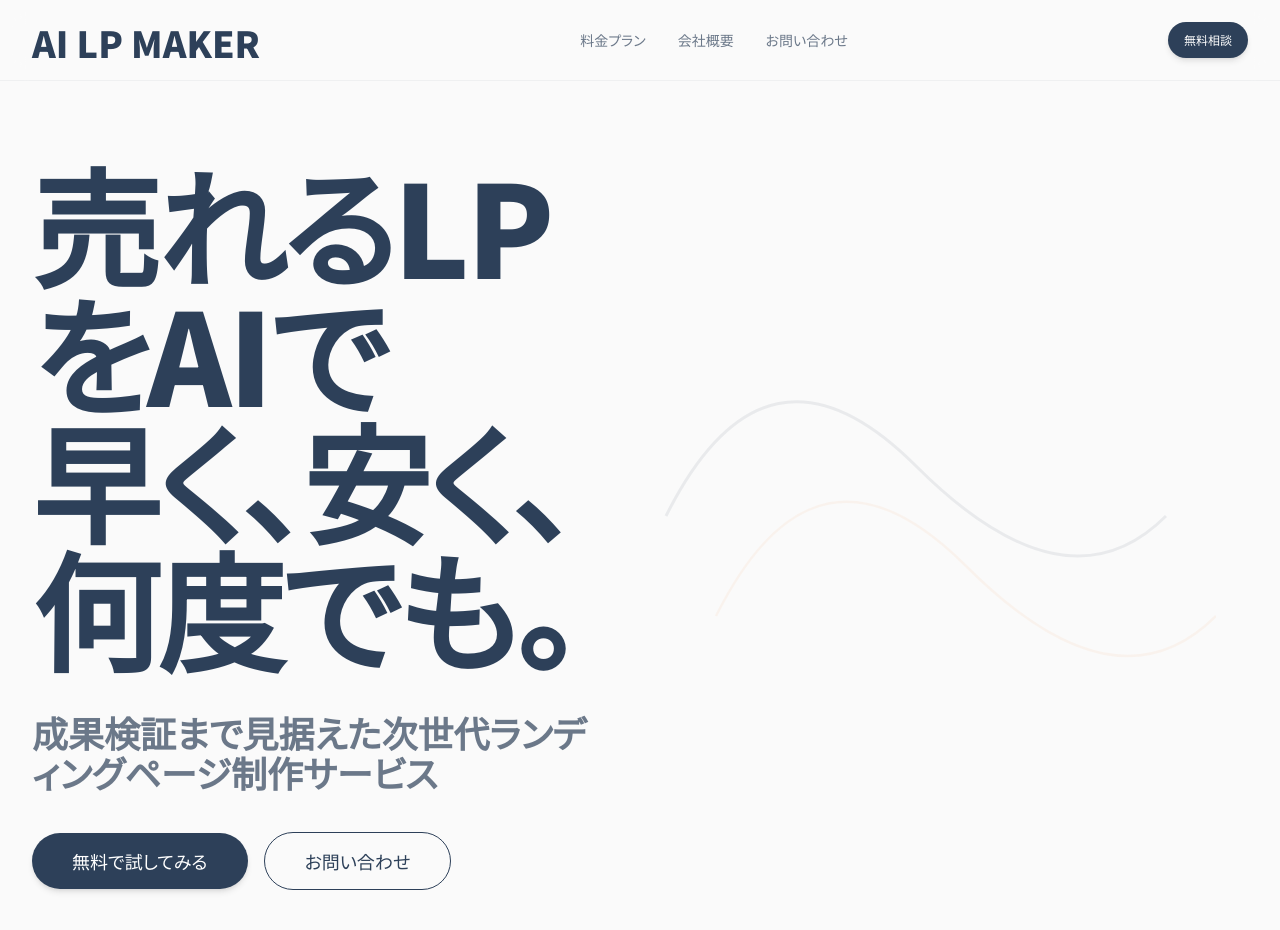
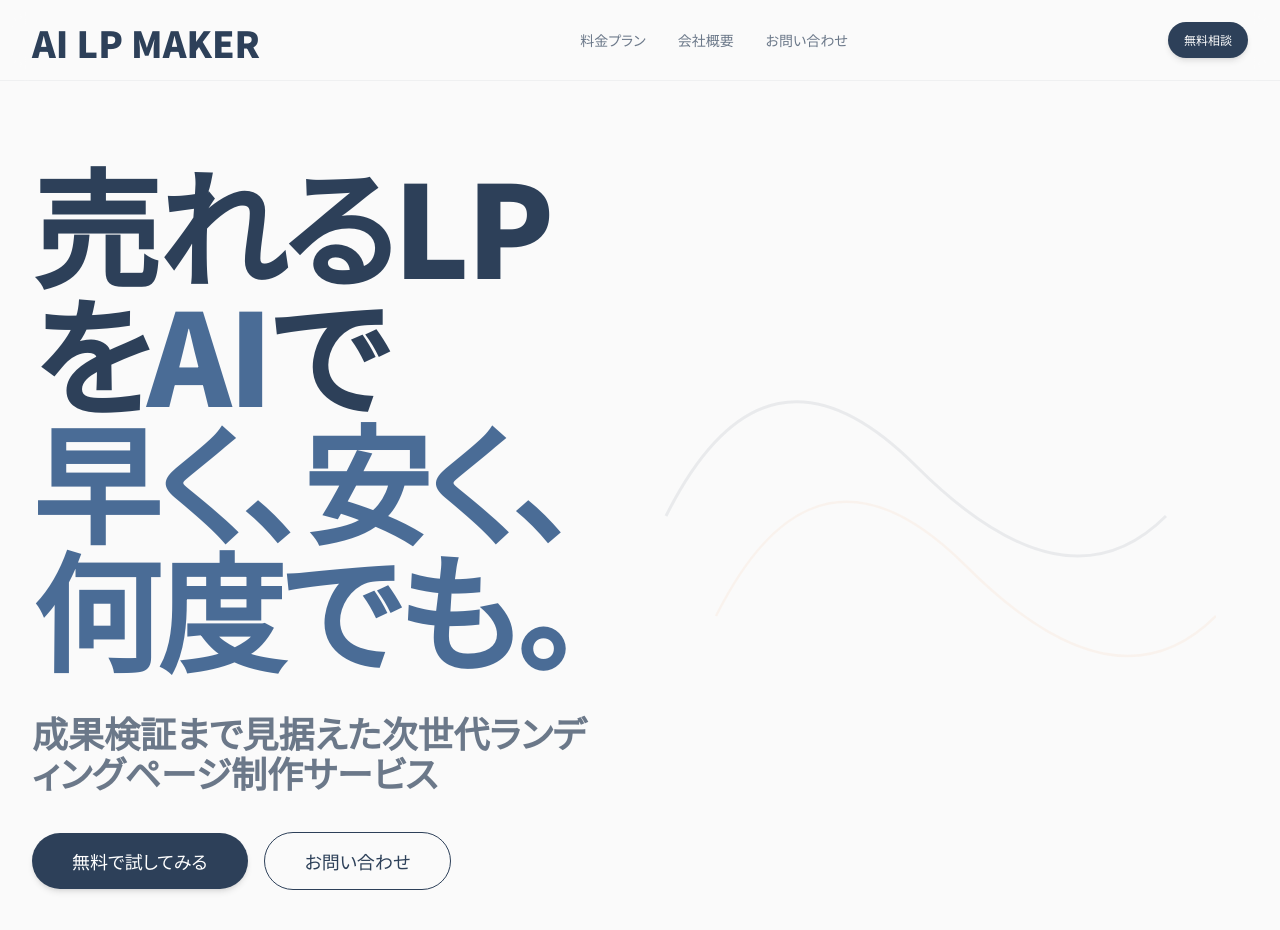
Before and after one commit to shunsuke-tnk/AI-lp_maker_webpage, a Next.js app: page / in a window 1280 px wide. Shown: the top 930 px of the page. Built offline with nearby package versions, Linux system fonts and the light colour scheme.

Commit message:
feat: apply accent colors to hero text and ensure max boldness

```diff
--- a/src/components/sections/hero.tsx
+++ b/src/components/sections/hero.tsx
@@ -36,8 +36,8 @@ export function Hero() {
                         <div className="order-2 lg:order-1">
                             <ScrollReveal direction="up" delay={0.2}>
                                 <Typography variant="display" className="mb-8 md:mb-10">
-                                    売れるLPをAIで<br />
-                                    早く、安く、何度でも。
+                                    売れるLPを<span className="text-navy-800">AI</span>で<br />
+                                    <span className="text-navy-800">早く、安く、何度でも。</span>
                                 </Typography>
                             </ScrollReveal>
 
```
